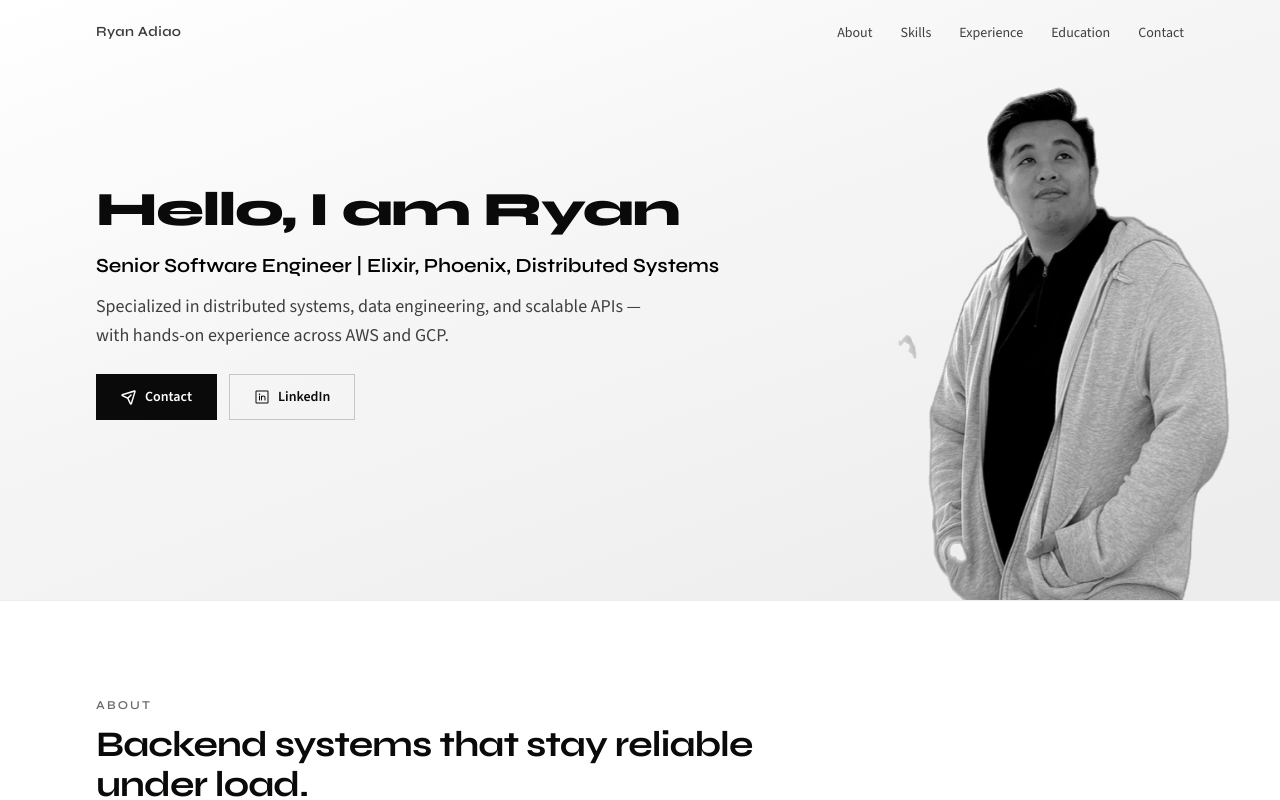
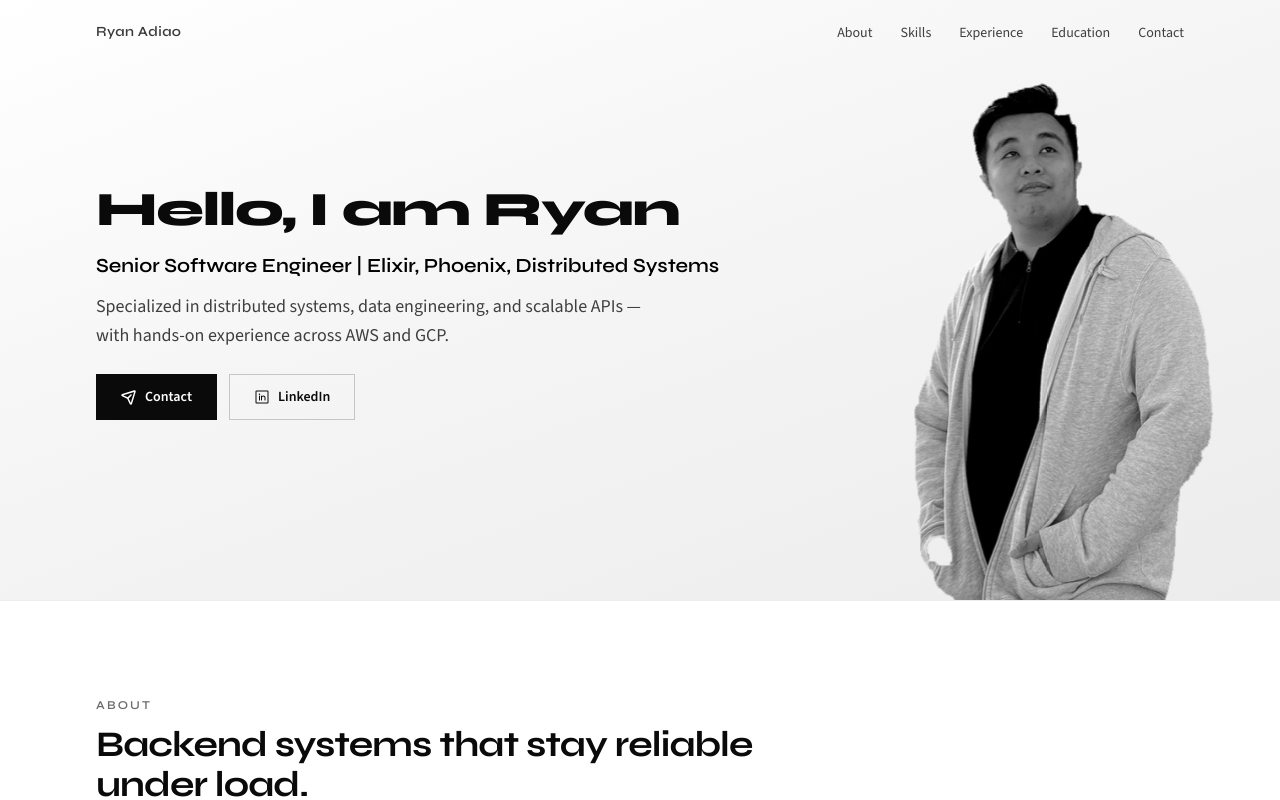
Before and after one commit to Earthborn101/website-portfolio, a React (Vite) app: page / in a window 1280 px wide. Shown: the top 800 px of the page. Built offline with nearby package versions, Linux system fonts and the light colour scheme.

Commit message:
Clean leftover gray smudges from portrait cutout
Re-mask the photo, drop disconnected blobs, and harden fringe alpha.

```diff
--- a/src/App.tsx
+++ b/src/App.tsx
@@ -103,7 +103,7 @@ function App() {
             aria-hidden="true"
           >
             <img
-              src="/ryan-portrait.png"
+              src="/ryan-portrait.png?v=2"
               alt=""
               className="animate-drift h-full w-full object-contain object-bottom"
             />
```
Also changed, not shown: public/ryan-portrait.png.
